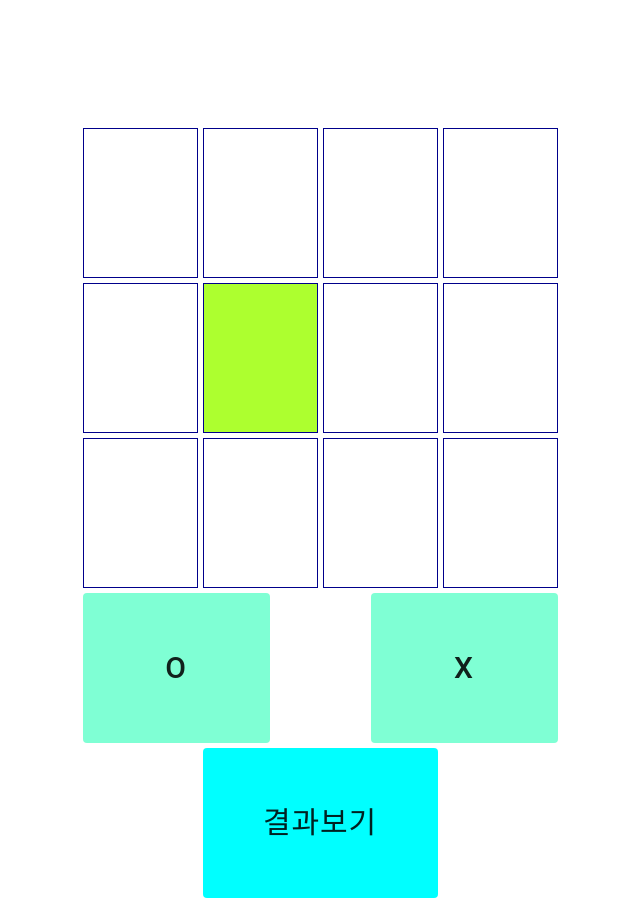
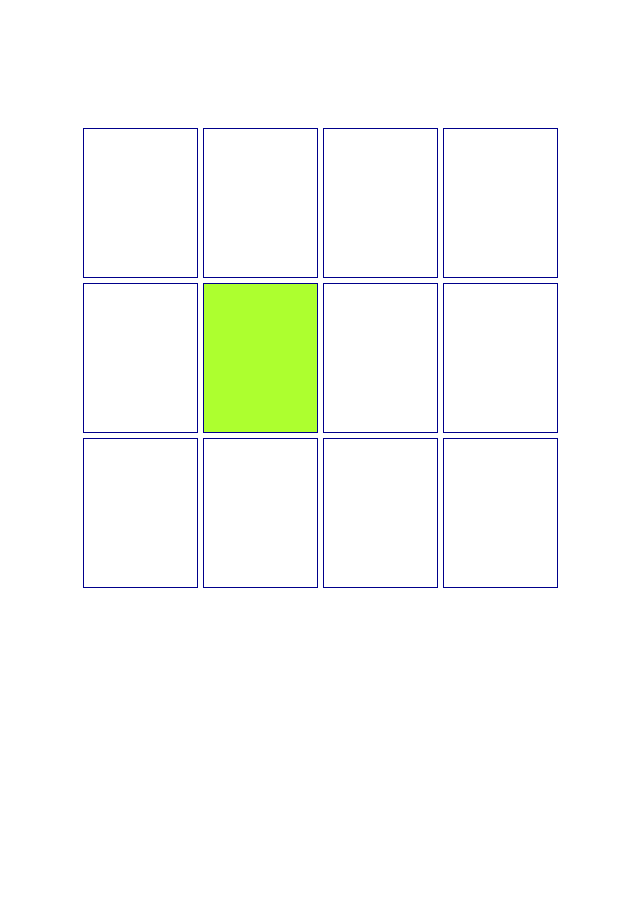
Before and after one commit to StolenMoments/n-back, a React (Create React App) app: page / in a window 1280 px wide. Both pictures are taken after a click on the button "게임 시작". Shown: the whole page, without its empty margins (320-960 px from the left). Built offline with nearby package versions, Linux system fonts and the light colour scheme.

Commit message:
입력이 가능할 때 버튼이 활성화 되도록 수정

```diff
--- a/src/App.js
+++ b/src/App.js
@@ -17,6 +17,7 @@ function makeRandom() {
 const App = () => {
 
     const [start, setStart] = useState(true); // 입력 받기 전
+    const [end, setEnd] = useState(false) // 게임 종료 플래그
     const [num, setNum] = useState(12); // Container에 전달할 props. 12는 위치 표시 OFF 상태 의미
     const [flag, setFlag] = useState(false); // 응답 여부 플래그
     const [answers, setAnswers] = useState({}); // O,X 응답 결과 객체
@@ -37,14 +38,15 @@ const App = () => {
                 console.log("위치 표시 끄기");
                 setFlag(false);
                 idx.current++;
-            }, 1500)
+            }, 1400)
 
             if (idx.current === 5) {
                 clearInterval(interval);
                 console.log(" 인터벌 종료")
+                setEnd(true);
             }
 
-        }, 2500)
+        }, 2800)
     }
 
     const handleAnswerOnClick = (flag, type) => {
@@ -76,6 +78,9 @@ const App = () => {
                         <Container num={num}>
                             <Blocks/>
 
+                            {
+                                (flag && idx.current >= 2) ?
+                                    <>
                                         <StyleButton style={{ gridColumn: '1 / 3', marginRight: "3rem" }}
                                                      onClick={() => handleAnswerOnClick(flag, 'O')}
                                         >
@@ -87,12 +92,23 @@ const App = () => {
                                         >
                                             X
                                         </StyleButton>
+                                    </>
 
+                                    : <span> </span>
+                            }
+
+                            {
+                                end ?
                                     <StyleButton style={{ gridRow: '5', gridColumn: '2 / 4', background: "aqua" }}
                                                  onClick={() => ShowResult(2, rand.current, answers)}
                                     >
                                         결과보기
                                     </StyleButton>
+                                    :
+                                    <span> </span>
+
+                            }
+
                         </Container>
                     </div>
             }
```
Lines whose indentation alone changed are shown as unchanged.
